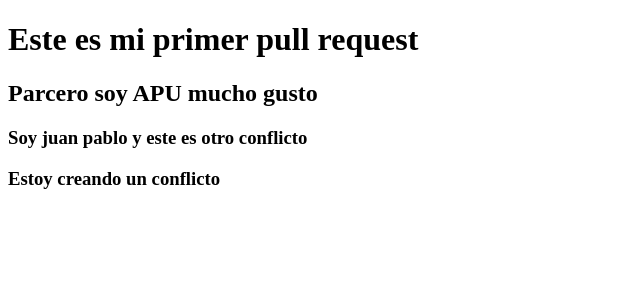
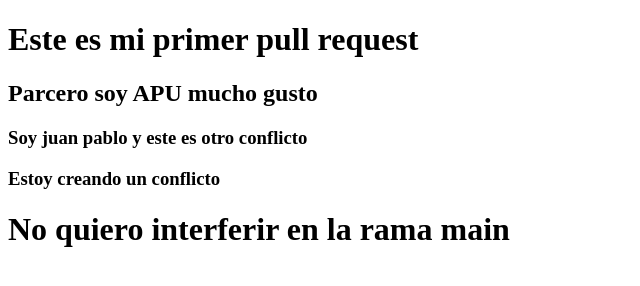
Before and after one commit to Arango0323/prueba-git, a plain HTML site: page index.html in a window 1280 px wide. Shown: the whole page, without its empty margins (0-640 px from the left). Drawn offline with Linux system fonts and the light colour scheme.

Commit message:
no quiero moverme

```diff
--- a/index.html
+++ b/index.html
@@ -10,5 +10,6 @@
     <h2>Parcero soy APU mucho gusto</h2>
     <h3>Soy juan pablo y este es otro conflicto</h3>
     <h3>Estoy creando un conflicto</h3>
+    <h1>No quiero interferir en la rama main</h1>
   </body>
 </html>
```
